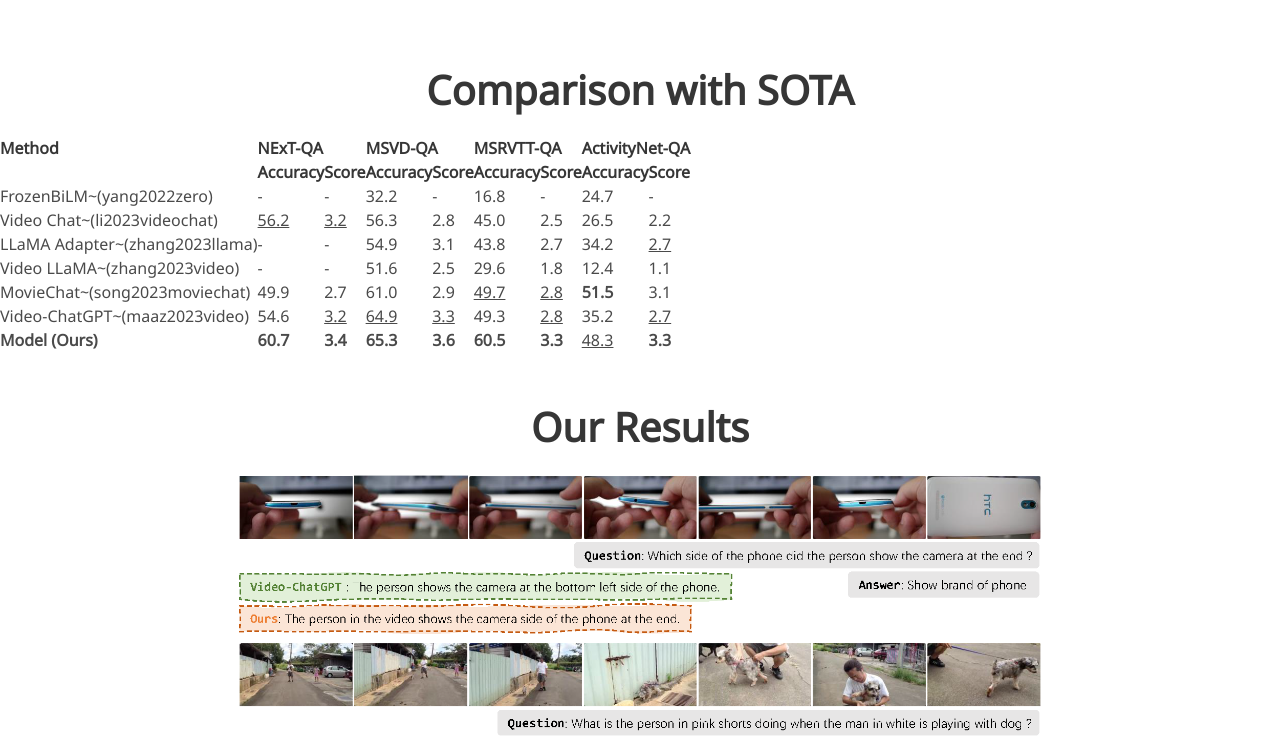
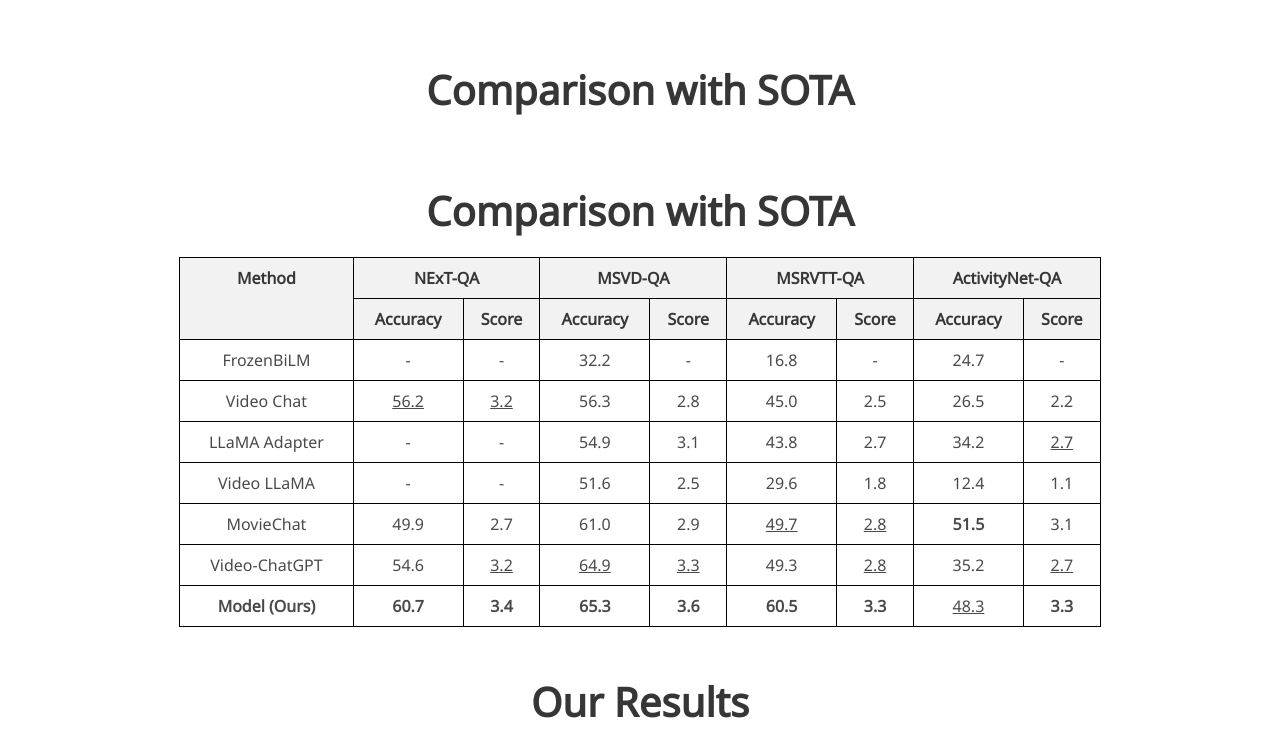
Before and after one commit to JINXXIAN/Vista-LLaMA, a plain HTML site: page index.html in a window 1280 px wide. Shown: the part 1800-2536 px from the top of the page. Drawn offline with nearby package versions, Linux system fonts and the light colour scheme; some icons are missing; a web font is replaced by a local one.

Commit message:
Update index.html

```diff
--- a/index.html
+++ b/index.html
@@ -60,7 +60,24 @@
         }
   </style>
 
-
+  <style>
+    .centered-table {
+      margin-left: auto;
+      margin-right: auto;
+    }
+    table {
+      border-collapse: collapse;
+      width: 80%; /* 根据需要调整 */
+      text-align: center;
+    }
+    th, td {
+      border: 1px solid black;
+      padding: 8px;
+    }
+    thead {
+      background-color: #f2f2f2;
+    }
+  </style>
 </head>
 <body>
 
@@ -203,7 +220,12 @@ We reach an accuracy of 60.7 on the zero-shot NExT-QA and 60.5 on the zero-shot
 </div>
 </section>
 
-<table>
+
+<section class="hero is-small">
+    <div class="hero-body">
+      <div class="container">
+        <h2 class="title is-2 has-text-centered">Comparison with SOTA</h2>
+        <table class="centered-table">
           <thead>
             <tr>
               <th rowspan="2">Method</th>
@@ -225,7 +247,7 @@ We reach an accuracy of 60.7 on the zero-shot NExT-QA and 60.5 on the zero-shot
           </thead>
           <tbody>
           <tr>
-      <td>FrozenBiLM~(yang2022zero)</td>
+            <td>FrozenBiLM</td>
             <td>-</td>
             <td>-</td>
             <td>32.2</td>
@@ -236,7 +258,7 @@ We reach an accuracy of 60.7 on the zero-shot NExT-QA and 60.5 on the zero-shot
             <td>-</td>
           </tr>
           <tr>
-      <td>Video Chat~(li2023videochat)</td>
+            <td>Video Chat</td>
             <td><u>56.2</u></td>
             <td><u>3.2</u></td>
             <td>56.3</td>
@@ -247,7 +269,7 @@ We reach an accuracy of 60.7 on the zero-shot NExT-QA and 60.5 on the zero-shot
             <td>2.2</td>
           </tr>
           <tr>
-      <td>LLaMA Adapter~(zhang2023llama)</td>
+            <td>LLaMA Adapter</td>
             <td>-</td>
             <td>-</td>
             <td>54.9</td>
@@ -258,7 +280,7 @@ We reach an accuracy of 60.7 on the zero-shot NExT-QA and 60.5 on the zero-shot
             <td><u>2.7</u></td>
           </tr>
           <tr>
-      <td>Video LLaMA~(zhang2023video)</td>
+            <td>Video LLaMA</td>
             <td>-</td>
             <td>-</td>
             <td>51.6</td>
@@ -269,7 +291,7 @@ We reach an accuracy of 60.7 on the zero-shot NExT-QA and 60.5 on the zero-shot
             <td>1.1</td>
           </tr>
           <tr>
-      <td>MovieChat~(song2023moviechat)</td>
+            <td>MovieChat</td>
             <td>49.9</td>
             <td>2.7</td>
             <td>61.0</td>
@@ -280,7 +302,7 @@ We reach an accuracy of 60.7 on the zero-shot NExT-QA and 60.5 on the zero-shot
             <td>3.1</td>
           </tr>
           <tr>
-      <td>Video-ChatGPT~(maaz2023video)</td>
+            <td>Video-ChatGPT</td>
             <td>54.6</td>
             <td><u>3.2</u></td>
             <td><u>64.9</u></td>
```
Lines whose indentation alone changed are shown as unchanged.
